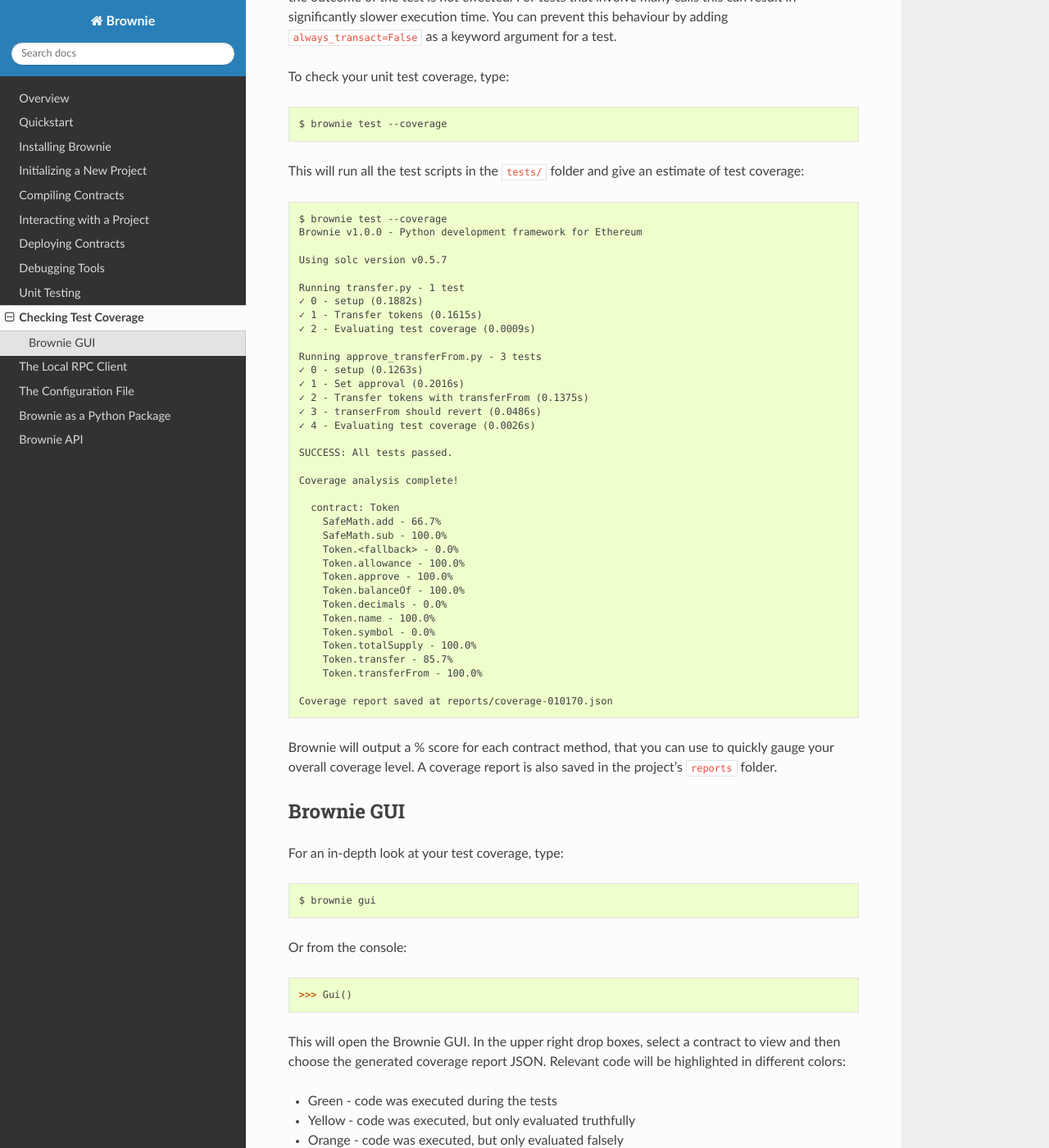
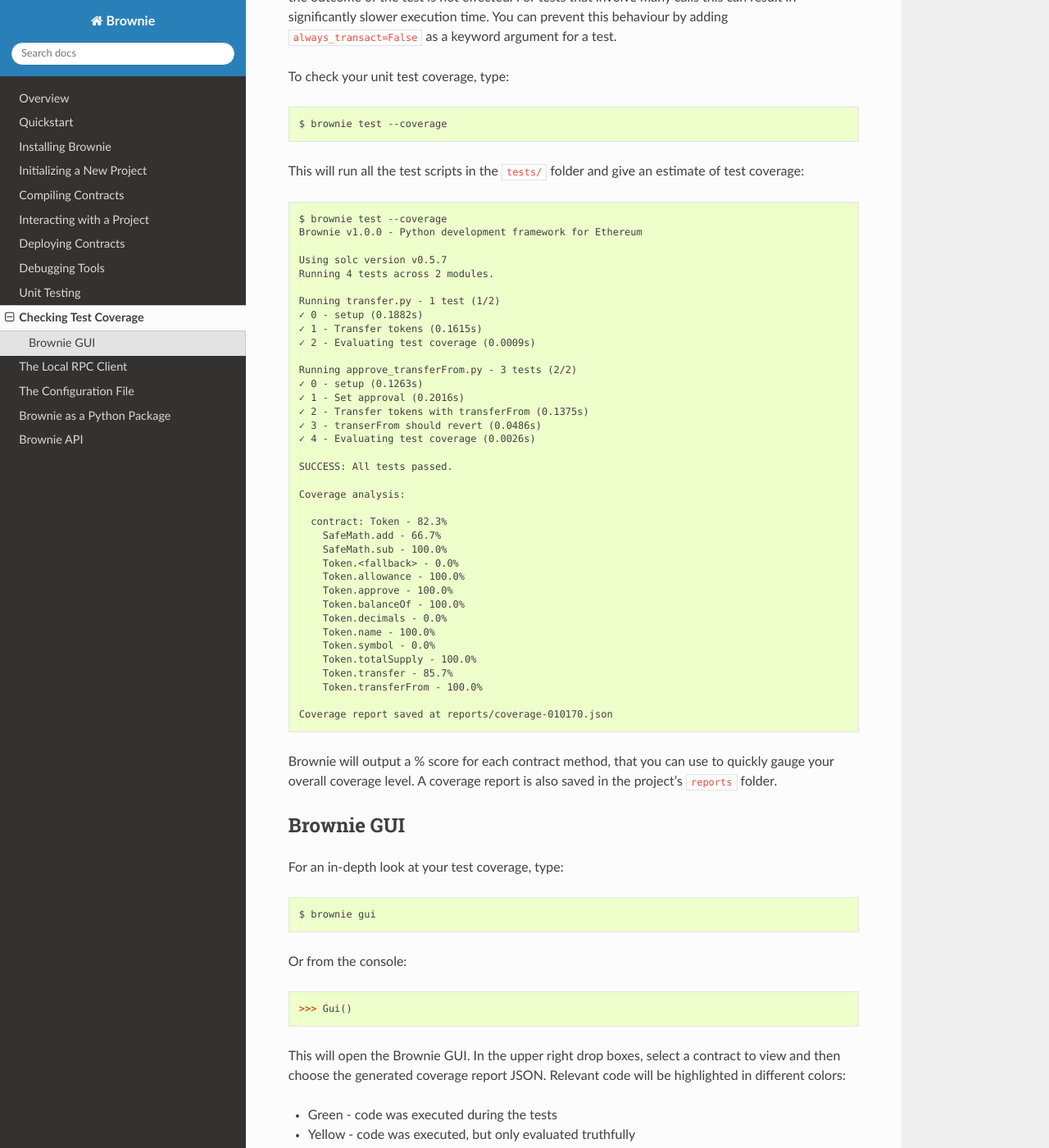
Before and after one commit to eth-brownie/brownie, a Sphinx documentation site: the page built from docs/coverage.rst, in a window 1280 px wide and 1400 px high, scrolled down 493 px. Shown: the whole window at 82% size. Built offline with Sphinx 7.4.7 and the Read the Docs theme 2.0.0, drawn with Linux system fonts in a browser that asks for light colours; pages that are not in the unit, such as notebooks, are missing from menus.

```diff
--- a/docs/conf.py
+++ b/docs/conf.py
@@ -26,7 +26,7 @@ author = 'Benjamin Hauser'
 # The short X.Y version
 version = ''
 # The full version, including alpha/beta/rc tags
-release = 'v1.0.0b4'
+release = 'v1.0.0b5'
 
 
 # -- General configuration ---------------------------------------------------
--- a/docs/coverage.rst
+++ b/docs/coverage.rst
@@ -24,13 +24,14 @@ This will run all the test scripts in the ``tests/`` folder and give an estimate
     Brownie v1.0.0 - Python development framework for Ethereum
 
     Using solc version v0.5.7
+    Running 4 tests across 2 modules.
 
-    Running transfer.py - 1 test
+    Running transfer.py - 1 test (1/2)
     ✓ 0 - setup (0.1882s)
     ✓ 1 - Transfer tokens (0.1615s)
     ✓ 2 - Evaluating test coverage (0.0009s)
 
-    Running approve_transferFrom.py - 3 tests
+    Running approve_transferFrom.py - 3 tests (2/2)
     ✓ 0 - setup (0.1263s)
     ✓ 1 - Set approval (0.2016s)
     ✓ 2 - Transfer tokens with transferFrom (0.1375s)
@@ -39,9 +40,9 @@ This will run all the test scripts in the ``tests/`` folder and give an estimate
 
     SUCCESS: All tests passed.
 
-    Coverage analysis complete!
+    Coverage analysis:
 
-      contract: Token
+      contract: Token - 82.3%
         SafeMath.add - 66.7%
         SafeMath.sub - 100.0%
         Token.<fallback> - 0.0%
```
Also changed, not shown: CONTRIBUTING.md (+1 -0 lines), README.md (+1 -3 lines), setup.py (+22 -22 lines), 2 other files.
